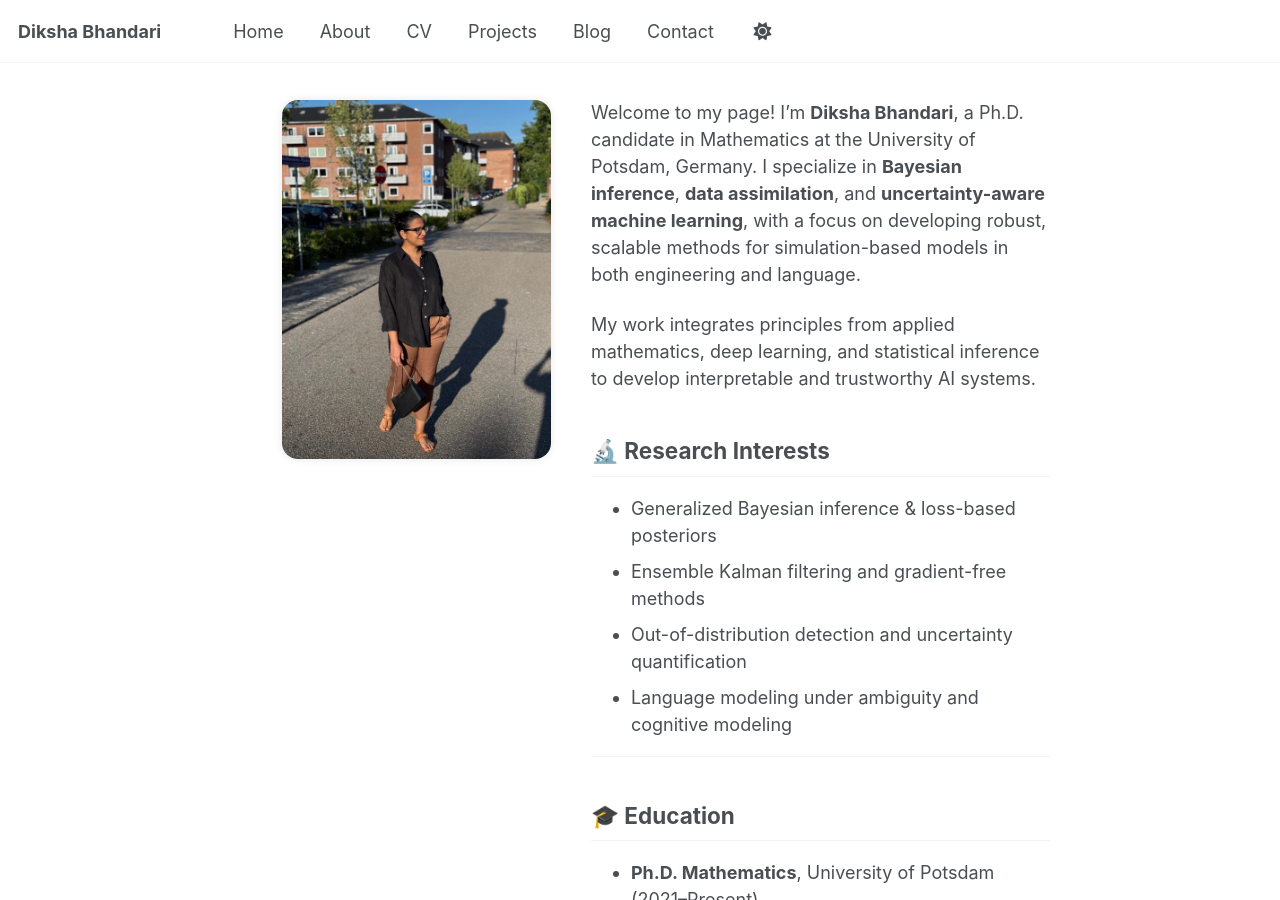
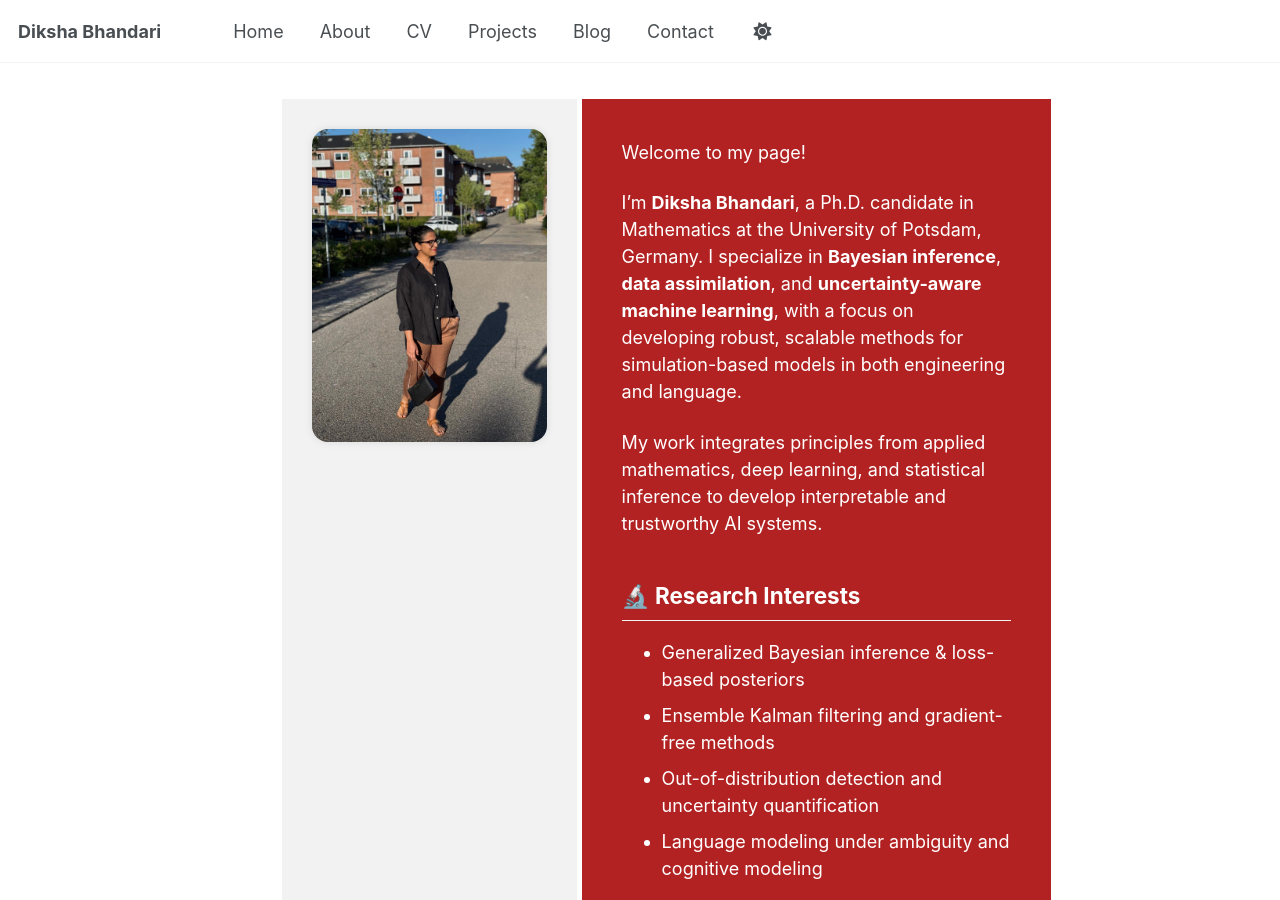
Before and after one commit to dikshab14/dikshab14.github.io, a Jekyll site: the page built from index.md, in a window 1280 px wide and 900 px high. Built offline with Jekyll 4.4.1, drawn with Linux system fonts in a browser that asks for light colours; a script that is not in the unit is left out.

Commit message:
proile line and color added

```diff
--- a/_layouts/profile.html
+++ b/_layouts/profile.html
@@ -10,21 +10,23 @@ layout: default
   <article class="page" itemscope itemtype="http://schema.org/CreativeWork">
     <div class="page__inner-wrap">
       <section class="page__content" itemprop="text">
-        <div style="display: flex; flex-direction: row; gap: 40px; align-items: flex-start; flex-wrap: wrap;">
 
-          <!-- Left: Sticky Profile Image -->
-          <div style="flex: 0 0 35%; position: sticky; top: 100px; height: fit-content;">
+        <div style="display: flex; flex-direction: row; gap: 0px; flex-wrap: wrap;">
+
+          <!-- Left: Profile Image Section (Silver Gray Background) -->
+          <div style="flex: 0 0 35%; background-color: #f2f2f2; padding: 30px; min-width: 300px; border-right: 5px solid white;">
             <img src="/images/profile_image_1.jpeg"
                  alt="Diksha Bhandari"
                  style="width: 100%; border-radius: 16px; box-shadow: 0 0 8px rgba(0,0,0,0.1);">
           </div>
 
-          <!-- Right: Main Page Content -->
-          <div style="flex: 1; min-width: 300px;">
+          <!-- Right: Text Content Section (Matte Red Background) -->
+          <div style="flex: 1; background-color: #b22222; padding: 40px; color: white; min-width: 300px;">
             {{ content }}
           </div>
 
         </div>
+
       </section>
     </div>
   </article>
--- a/index.md
+++ b/index.md
@@ -7,6 +7,7 @@ author_profile: false
 ---
 
 Welcome to my page!
+
 I’m **Diksha Bhandari**, a Ph.D. candidate in Mathematics at the University of Potsdam, Germany. I specialize in **Bayesian inference**, **data assimilation**, and **uncertainty-aware machine learning**, with a focus on developing robust, scalable methods for simulation-based models in both engineering and language.
 
 My work integrates principles from applied mathematics, deep learning, and statistical inference to develop interpretable and trustworthy AI systems.
```
